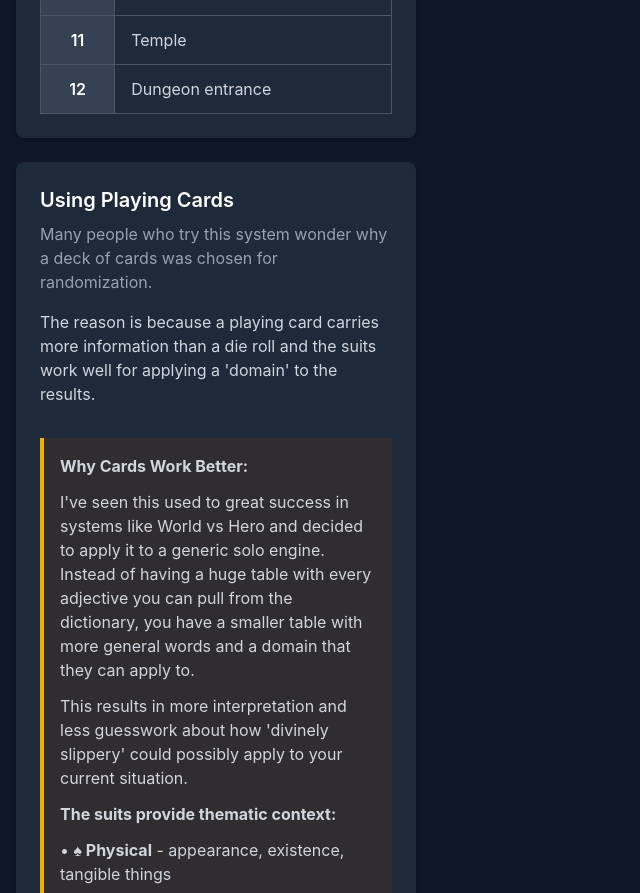
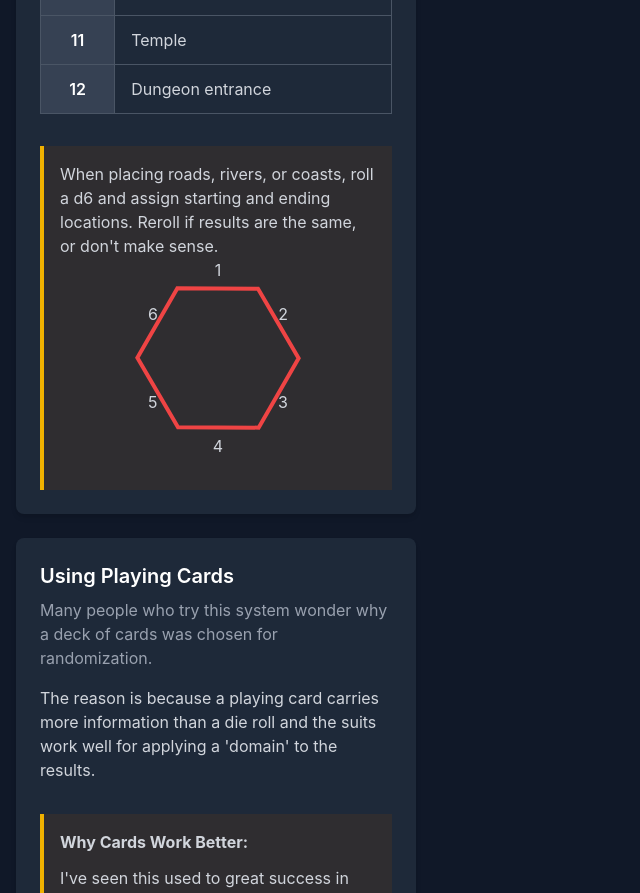
Before and after one commit to gvorbeck/rollalone, a React (Vite) app: page / in a window 1280 px wide. Shown: the part 7940-8833 px from the top of the page, without its empty margins (0-640 px from the left). Built offline with nearby package versions, Linux system fonts and the light colour scheme.

Commit message:
refactor: update CardProps to support React components in postContent and add HexMapperPostContent component

```diff
--- a/src/components/content/CardContentPostContent.tsx
+++ b/src/components/content/CardContentPostContent.tsx
@@ -1,9 +1,10 @@
 import React from "react";
 import { DESIGN_TOKENS } from "@/styles/tokens";
 import { parseFormattedText } from "@/utils/textFormatting";
+import { CardProps } from "@/data/definitions";
 
 interface CardContentPostContentProps {
-  postContent: string[];
+  postContent: CardProps["postContent"];
 }
 
 const CardContentPostContent: React.FC<CardContentPostContentProps> = ({
@@ -15,16 +16,36 @@ const CardContentPostContent: React.FC<CardContentPostContentProps> = ({
 
   return (
     <div className={DESIGN_TOKENS.note.container}>
-      {postContent.map((paragraph, index) => (
+      {postContent.map((item, index) => {
+        // If it's a string, parse it for formatting
+        if (typeof item === "string") {
+          return (
             <p
               key={index}
               className={`${DESIGN_TOKENS.note.text} ${
                 index < postContent.length - 1 ? "mb-3" : ""
               }`}
             >
-          {parseFormattedText(paragraph)}
+              {parseFormattedText(item)}
             </p>
-      ))}
+          );
+        }
+
+        // If it's a React component (function), render it
+        if (typeof item === "function") {
+          const Component = item;
+          return (
+            <div
+              key={index}
+              className={`${DESIGN_TOKENS.note.text} ${
+                index < postContent.length - 1 ? "mb-3" : ""
+              }`}
+            >
+              <Component />
+            </div>
+          );
+        }
+      })}
     </div>
   );
 };
--- /dev/null
+++ b/src/components/content/HexMapperPostContent.tsx
@@ -0,0 +1,32 @@
+import React from "react";
+
+const HexMapperPostContent: React.FC = () => {
+  const hexSideCls = "absolute";
+  return (
+    <>
+      <p>
+        When placing roads, rivers, or coasts, roll a d6 and assign starting and
+        ending locations. Reroll if results are the same, or don't make sense.
+      </p>
+      <div className="flex flex-col items-center relative justify-center">
+        <svg width="200" height="200" viewBox="0 0 200 200" className="mb-4">
+          <polygon
+            points="100,20 170,60 170,140 100,180 30,140 30,60"
+            fill="none"
+            stroke="#ef4444"
+            strokeWidth="4"
+            transform="rotate(30 100 100)"
+          />
+        </svg>
+        <span className={`${hexSideCls} top-0`}>1</span>
+        <span className={`${hexSideCls} top-11 right-[5.5rem]`}>2</span>
+        <span className={`${hexSideCls} bottom-15 right-[5.5rem]`}>3</span>
+        <span className={`${hexSideCls} bottom-4`}>4</span>
+        <span className={`${hexSideCls} bottom-15 left-[5.5rem]`}>5</span>
+        <span className={`${hexSideCls} top-11 left-[5.5rem]`}>6</span>
+      </div>
+    </>
+  );
+};
+
+export default HexMapperPostContent;
--- a/src/data/cards/hexMapper.ts
+++ b/src/data/cards/hexMapper.ts
@@ -1,4 +1,5 @@
 import { CardProps } from "@/data/definitions";
+import HexMapperPostContent from "@/components/content/HexMapperPostContent";
 
 const hexMapper: CardProps = {
   title: "Hex Mapper",
@@ -97,6 +98,7 @@ const hexMapper: CardProps = {
       ],
     },
   ],
+  postContent: [HexMapperPostContent],
 };
 
 export default hexMapper;
--- a/src/data/definitions.ts
+++ b/src/data/definitions.ts
@@ -1,9 +1,11 @@
+import { ReactNode, ComponentType } from "react";
+
 export interface CardProps {
   title: string;
   contentType: "text" | "list" | "table";
   content: string | string[] | TableData | TableData[];
   preContent?: string;
-  postContent?: string[];
+  postContent?: (string | ReactNode | ComponentType<Record<string, unknown>>)[];
   className?: string;
   rollable?: string;
 }
@@ -15,3 +17,11 @@ export interface TableData {
   collapsible?: boolean;
   defaultCollapsed?: boolean;
 }
+
+export interface TableData {
+  title?: string;
+  subtitle?: string;
+  rows: string[][];
+  collapsible?: boolean;
+  defaultCollapsed?: boolean;
+}
```
Lines whose indentation alone changed are shown as unchanged.
